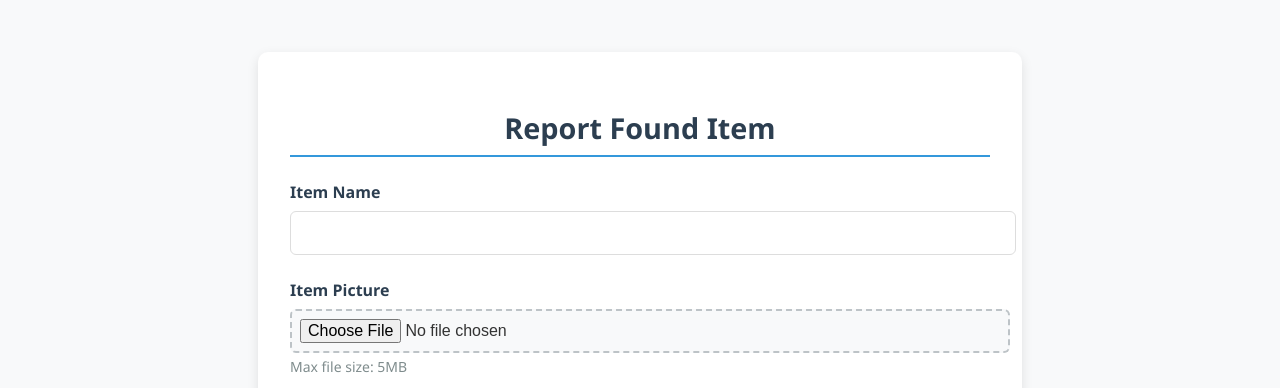
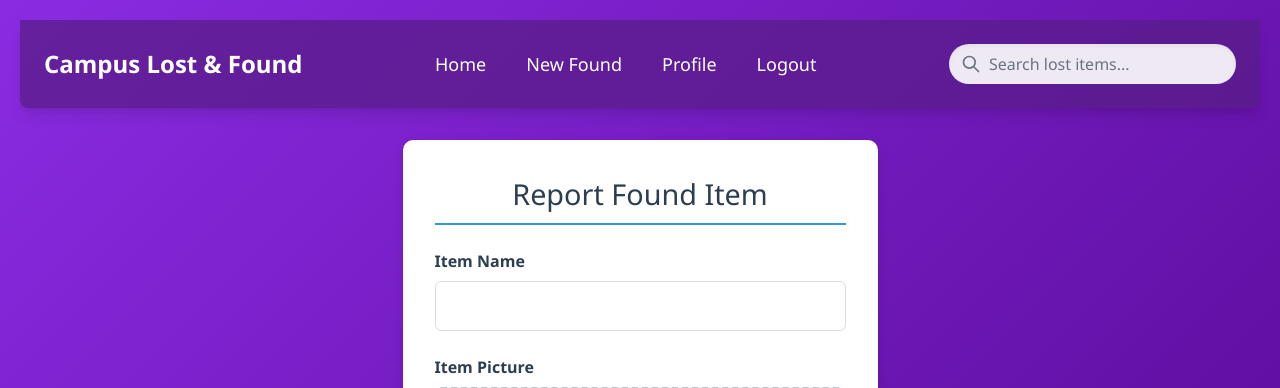
Before and after one commit to Al1husse1n/Lost-and-Found-Django-, a Django app: page /newfound/ in a window 1280 px wide. Shown: the top 388 px of the page. Run offline with Django 5.2, Linux system fonts and the light colour scheme; some libraries are stand-ins or nearby versions.

Commit message:
extend home template to newfound.html

```diff
--- a/Lost_and_found/main/admin.py
+++ b/Lost_and_found/main/admin.py
@@ -1,3 +1,5 @@
 from django.contrib import admin
-
+from .models import UserProfile, LostItem
+admin.site.register(LostItem)
+admin.site.register(UserProfile)
 # Register your models here.
--- a/Lost_and_found/main/templates/home.html
+++ b/Lost_and_found/main/templates/home.html
@@ -32,8 +32,8 @@
 
             <!-- Navigation Links -->
             <ul class="flex flex-wrap justify-center md:justify-start space-x-4 md:space-x-6 text-white text-lg font-medium">
-                <li><a href="#" class="hover:text-purple-300 transition-colors duration-200 p-2 rounded-md">Home</a></li>
-                <li><a href="newfound/" class="hover:text-purple-300 transition-colors duration-200 p-2 rounded-md">New Found</a></li>
+                <li><a href="/" class="hover:text-purple-300 transition-colors duration-200 p-2 rounded-md">Home</a></li>
+                <li><a href="/newfound/" class="hover:text-purple-300 transition-colors duration-200 p-2 rounded-md">New Found</a></li>
                 <li><a href="#" class="hover:text-purple-300 transition-colors duration-200 p-2 rounded-md">Profile</a></li>
                 <li><a href="logout/" class="hover:text-purple-300 transition-colors duration-200 p-2 rounded-md">Logout</a></li>
             </ul>
@@ -49,7 +49,7 @@
             </div>
         </nav>
     </header>
-
+    {%block content%}
     <!-- Main Content Area / "Canvas" for search results -->
     <main class="container mx-auto flex-grow p-4 md:p-8 flex items-center justify-center">
         <div class="bg-white bg-opacity-20 backdrop-blur-sm rounded-xl shadow-2xl p-6 md:p-10 text-center text-white w-full max-w-4xl search-results-container border border-white border-opacity-30">
@@ -64,3 +64,4 @@
     </main>
 </body>
 </html>
+{%endblock%}
--- a/Lost_and_found/main/templates/newfound.html
+++ b/Lost_and_found/main/templates/newfound.html
@@ -1,3 +1,5 @@
+{%extends 'home.html'%}
+{%block content%}
 <!DOCTYPE html>
 <html lang="en">
 <head>
@@ -74,3 +76,4 @@
     </form>
 </body>
 </html>
+{% endblock %}
```
Also changed, not shown: Lost_and_found/db.sqlite3.
